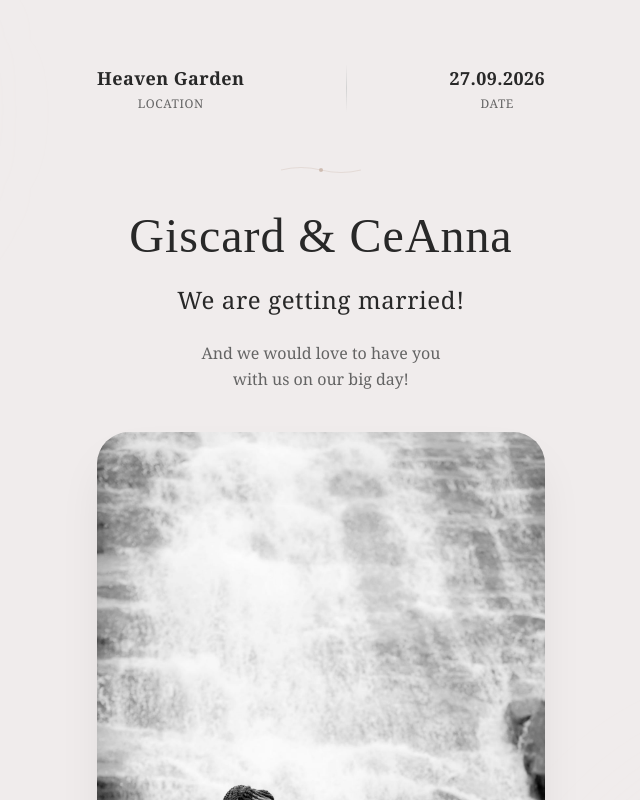
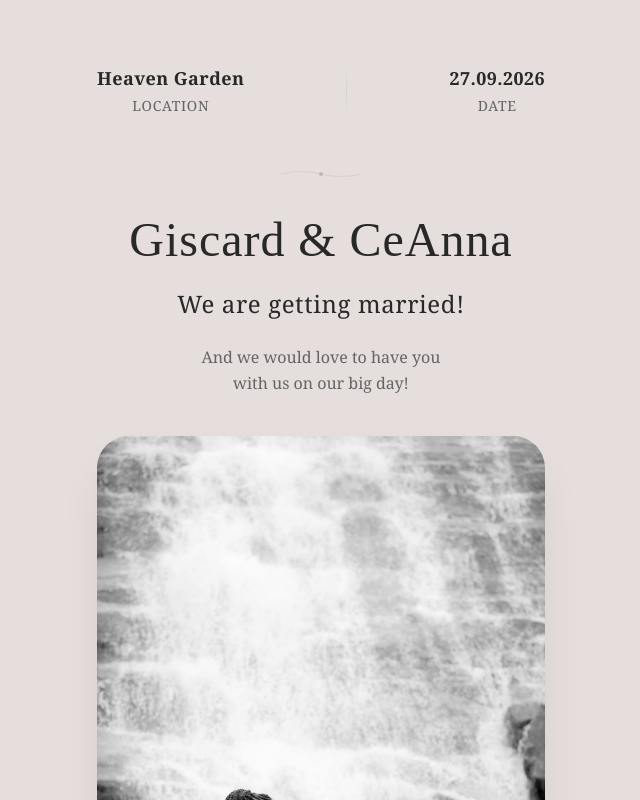
Before and after one commit to Giscard49/w-invitation, a React (Vite) app: page / in a window 1280 px wide. Shown: the top 800 px of the page, without its empty margins (319-959 px from the left). Built offline with nearby package versions, Linux system fonts and the light colour scheme; no server answers.

Commit message:
new update

```diff
--- a/src/App.tsx
+++ b/src/App.tsx
@@ -170,12 +170,12 @@ export default function App() {
           <div className="flex justify-between w-full mb-12 text-sm animate-fadeInUp">
             <div className="text-center">
               <div className="text-lg font-semibold mb-1 tracking-wide">Heaven Garden</div>
-              <div className="text-xs text-[rgb(var(--color-text-secondary))] uppercase tracking-wider">Location</div>
+              <div className="text-4xs text-[rgb(var(--color-text-secondary))] uppercase tracking-wider">Location</div>
             </div>
             <div className="w-px bg-gradient-to-b from-transparent via-[rgb(var(--color-border))] to-transparent" />
             <div className="text-center">
               <div className="text-lg font-semibold mb-1 tracking-wide">27.09.2026</div>
-              <div className="text-xs text-[rgb(var(--color-text-secondary))] uppercase tracking-wider">Date</div>
+              <div className="text-4xs text-[rgb(var(--color-text-secondary))] uppercase tracking-wider">Date</div>
             </div>
           </div>
 
@@ -485,7 +485,7 @@ export default function App() {
 
           <div className="bg-white/60 backdrop-blur-sm rounded-3xl p-8 mb-10 shadow-lg shadow-black/5 border border-white/80">
             <p className="text-center text-base leading-relaxed mb-4 text-[rgb(var(--color-text-secondary))]">
-              If you have any questions, feel free to contact the groom at
+              If you have any questions, feel free to contact <br/> <br/>The Groom at:
             </p>
 
             <a href="tel:+250785036809" className="block text-center text-3xl mb-8 hover:text-[rgb(var(--color-accent))] transition-colors" style={{ fontFamily: 'Tangerine, cursive' }}>
@@ -508,7 +508,7 @@ export default function App() {
             </div>
 
             <p className="text-center text-base mb-4 text-[rgb(var(--color-text-secondary))]">
-              the bride at
+              The Bride at
             </p>
 
             <a href="tel:+15012471822" className="block text-center text-3xl hover:text-[rgb(var(--color-accent))] transition-colors" style={{ fontFamily: 'Tangerine, cursive' }}>
--- a/src/index.css
+++ b/src/index.css
@@ -861,7 +861,7 @@
   }
 
   .bg-\[\#fafaf9\] {
-    background-color: #f0ecec;
+    background-color: #e6dddd;
   }
 
   .bg-\[rgb\(var\(--color-accent\)\)\]\/30 {
```
